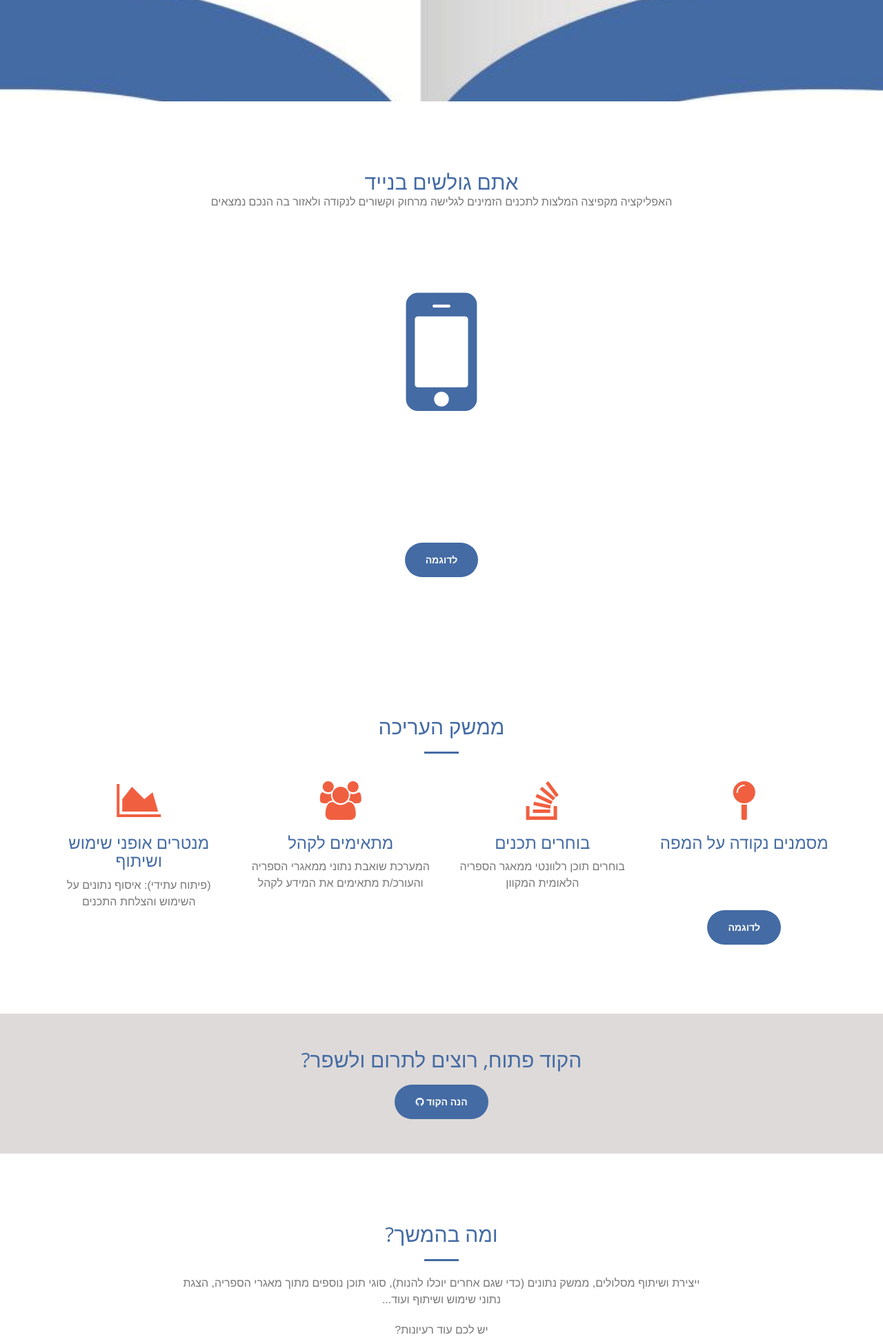
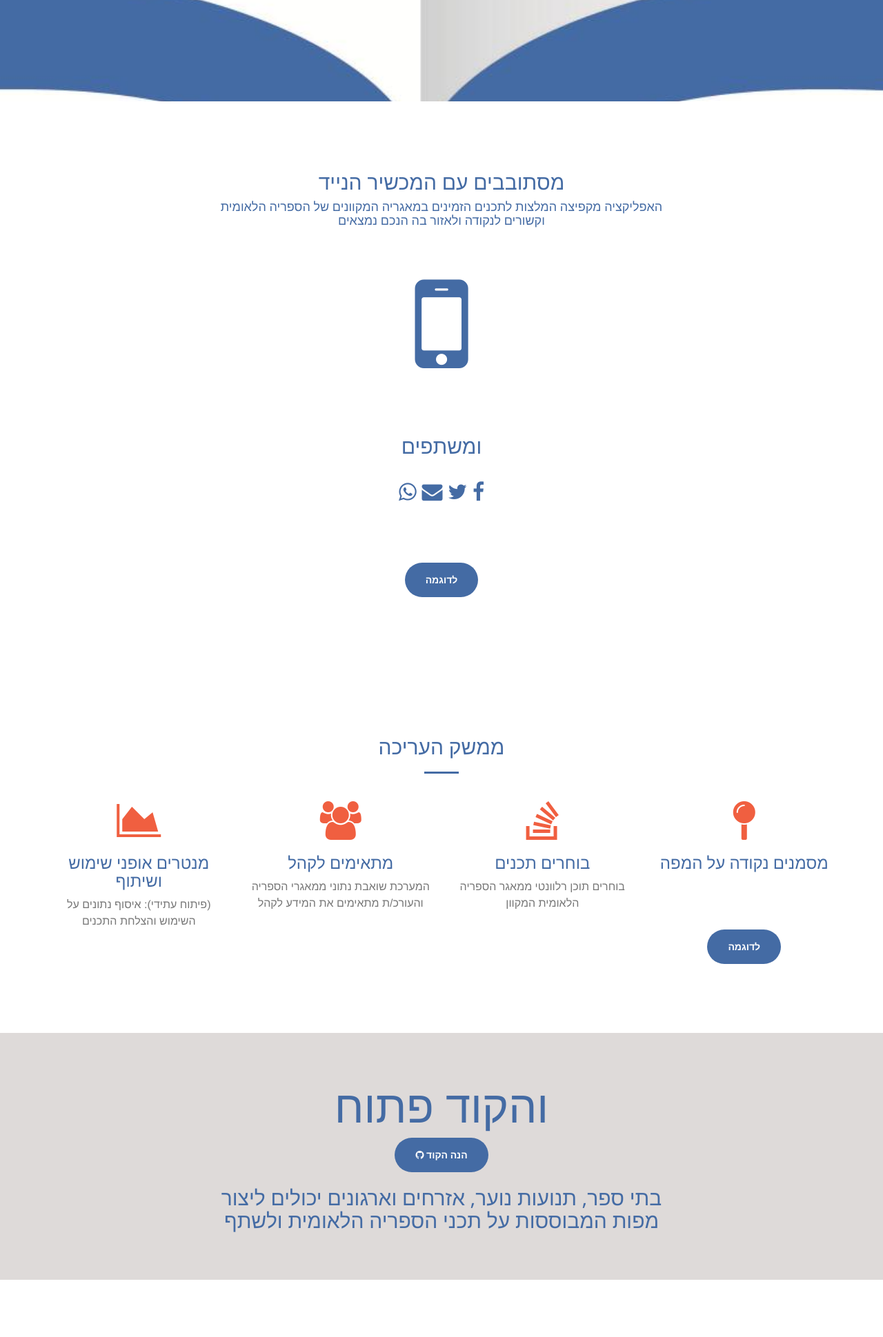
Before and after one commit to buzush/MapApp, a Django app: template home/templates/home/index.html in a window 1280 px wide. Shown: the part 653-2592 px from the top of the page at 69% size. Run offline with Django 3.2, Linux system fonts and the light colour scheme; the template is opened without the code that fills it, so the values that code supplies are empty; some libraries are stand-ins or nearby versions.

Commit message:
update landingpage

```diff
--- a/home/templates/home/index.html
+++ b/home/templates/home/index.html
@@ -93,15 +93,25 @@
         <div class="container">
             <div class="row">
                 <div class="col-lg-8 col-lg-offset-2 text-center">
-                    <h2 class="section-heading">אתם גולשים בנייד
-                    <p>האפליקציה מקפיצה המלצות לתכנים הזמינים לגלישה מרחוק וקשורים לנקודה ולאזור בה הנכם נמצאים</p>
+                    <h2 class="section-heading">מסתובבים עם המכשיר הנייד</h2>
+                    <h4>האפליקציה מקפיצה המלצות לתכנים הזמינים במאגריה המקוונים של הספריה הלאומית <br>וקשורים לנקודה ולאזור בה הנכם נמצאים</h4>
+                        <br>
+                    <h2>
+                        <i class="fa fa-mobile" style="font-size: 6em;"></i>
+                    </h2>
                         <br><br>
-                        <i class="fa fa-mobile" style="font-size: 8em;"></i>
+                    <h2>
+                        ומשתפים
+                        <br><br>
+                        <i class="fa fa-facebook" style="font-size: 1em;"></i>
+                        <i class="fa fa-twitter" style="font-size: 1em;"></i>
+                        <i class="fa fa-envelope" style="font-size: 1em;"></i>
+                        <i class="fa fa-whatsapp" style="font-size: 1em;"></i>
                     </h2>
-                        <br><br><br>
+
                     <hr class="light">
                     <p class="text-faded">מפה רספונסיבית המציגה את התכנים ומפעילה התראות על פי מיקום</p>
-                    <a href="clientapp/map" class="btn btn-default btn-xl">לדוגמה</a>
+                    <a href="clientapp/map" class="btn btn-default btn-xl" target="_blank">לדוגמה</a>
                 </div>
             </div>
         </div>
@@ -148,7 +158,7 @@
                 </div>
                 <br><br>
                 <div class="col-lg-3 col-md-6 text-center">
-                    <a href="lib" class="btn btn-default btn-xl">לדוגמה</a>
+                    <a href="lib" class="btn btn-default btn-xl" target="_blank">לדוגמה</a>
                 </div>
             </div>
         </div>
@@ -159,10 +169,12 @@
     <aside class="bg-dark">
         <div class="container text-center">
             <div class="call-to-action">
-                <h2>הקוד פתוח, רוצים לתרום ולשפר?</h2>
+                <h1>והקוד פתוח</h1>
                 <a href="https://github.com/buzush/MapApp" class="btn btn-default btn-xl wow tada">
                     הנה הקוד <i class="fa fa-github"></i>
-                </a>
+                </a><br><br>
+                <h2> בתי ספר, תנועות נוער, אזרחים וארגונים יכולים ליצור <br> מפות המבוססות על תכני הספריה הלאומית ולשתף</h2>
+
             </div>
         </div>
     </aside>
@@ -173,13 +185,13 @@
                 <div class="col-lg-8 col-lg-offset-2 text-center">
                     <h2 class="section-heading">ומה בהמשך?</h2>
                     <hr class="primary">
-                    <p>ייצירת ושיתוף מסלולים, ממשק נתונים (כדי שגם אחרים יוכלו להנות), סוגי תוכן נוספים מתוך מאגרי הספריה, הצגת נתוני שימוש ושיתוף ועוד... </p>
-                    <p>יש לכם עוד רעיונות?</p>
+                    <h3>יצירת ושיתוף מסלולים, ממשק נתונים (כדי שגם אחרים יוכלו להנות), סוגי תוכן נוספים מתוך מאגרי הספריה, הוספת ממשק עריכה ותכנים בשפות נוספות, שמירת סימניות לתכנים אהובים, הצגת נתוני שימוש ושיתוף ועוד... </h3>
+                    <h2>יש לכם עוד רעיונות?</h2>
                 </div>
                 <div class="col-lg-4 text-center">
                     <a href="mailto:noamoss@gmail.com">
                         <i class="fa fa-envelope-o fa-3x wow bounceIn" data-wow-delay=".1s"></i>
-                        <p>שלחו לנו מייל</p>
+                        <h2>שלחו לנו מייל</h2>
                     </a>
                 </div>
             </div>
```
